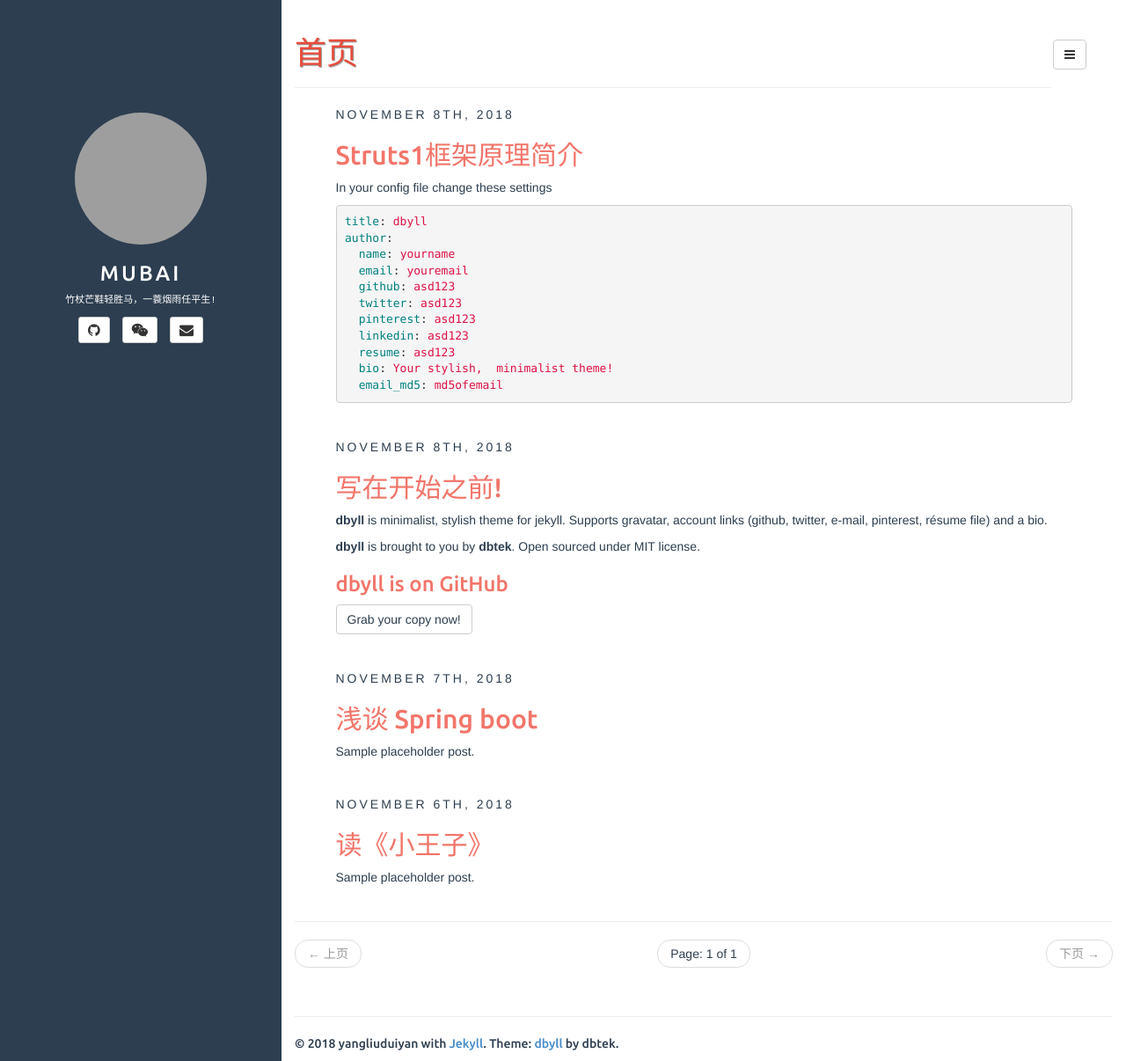
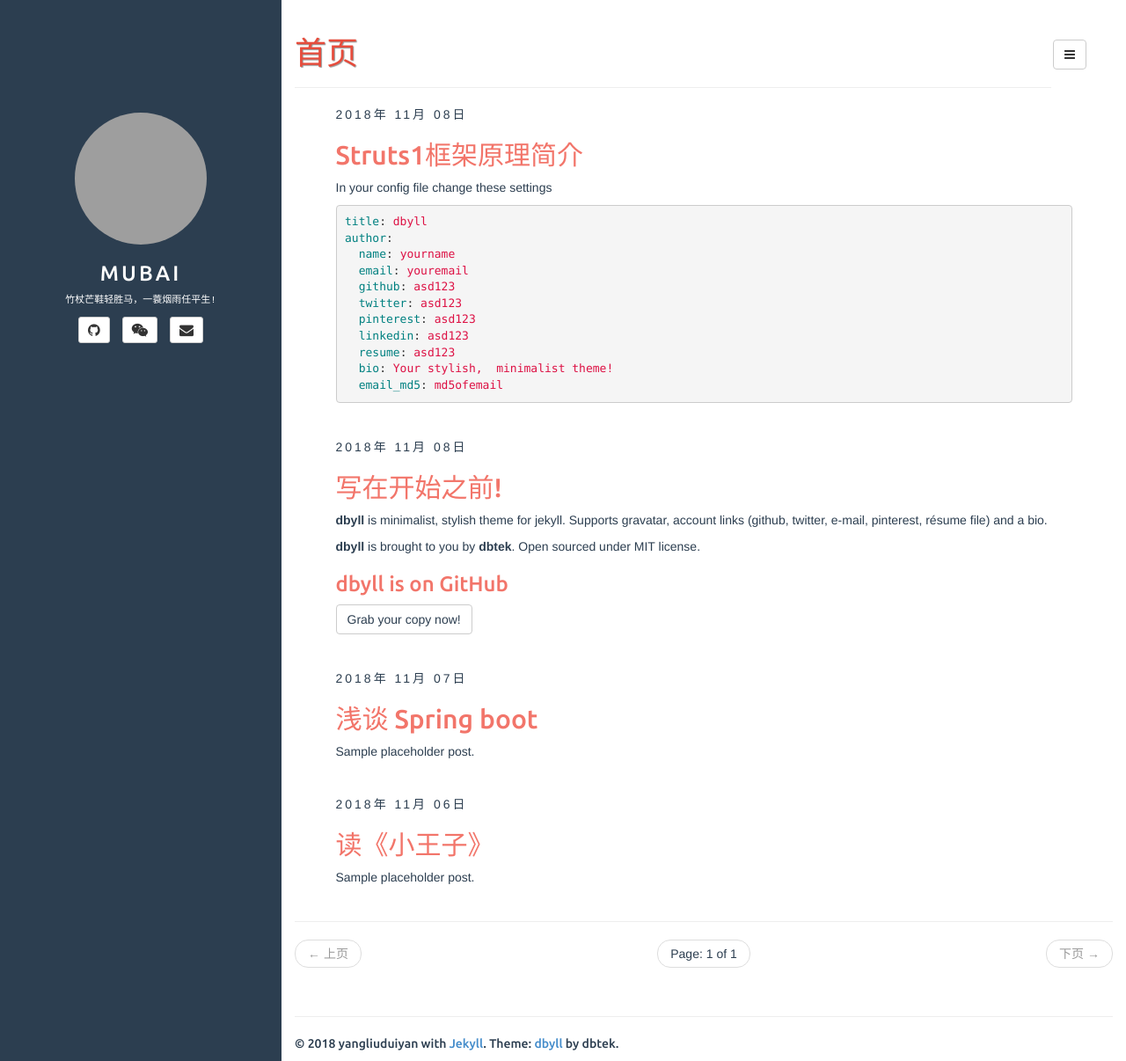
Before and after one commit to yangliuduiyan/jiumubai.github.io, a Jekyll site: the page built from index.html, in a window 1280 px wide and 1206 px high. Shown: the whole window at 88% size. Built offline with Jekyll 4.4.1, drawn with Linux system fonts in a browser that asks for light colours; the list of posts is cut into pages by our own code; grey boxes are pictures that could not be loaded.

Commit message:
日期格式更新

```diff
--- a/index.html
+++ b/index.html
@@ -8,15 +8,16 @@ tagline:
 <article class="home">
 
   <span class="post-date">
-    {% assign d = post.date | date: "%d" | plus:'0' %}
-    {{ post.date | date: "%B" }}
-    {% case d %}
+    <!--{% assign d = post.date | date: "%d" | plus:'0' %}-->
+    {{ post.date | date: "%Y" }}年
+    {{ post.date | date: "%m" }}月
+    <!--{% case d %}
     {% when 1 or 21 or 31 %}{{ d }}st,
     {% when 2 or 22 %}{{ d }}nd,
     {% when 3 or 23 %}{{ d }}rd,
     {% else %}{{ d }}th,
-    {% endcase %}
-    {{ post.date | date: "%Y" }}
+    {% endcase %}-->
+    {{ post.date | date: "%d日" }}
   </span>
 
   <h2>
```
Also changed, not shown: _includes/post.html (+6 -5 lines), _posts/2018-11-08-hello-world.md (+1 -1 lines).
